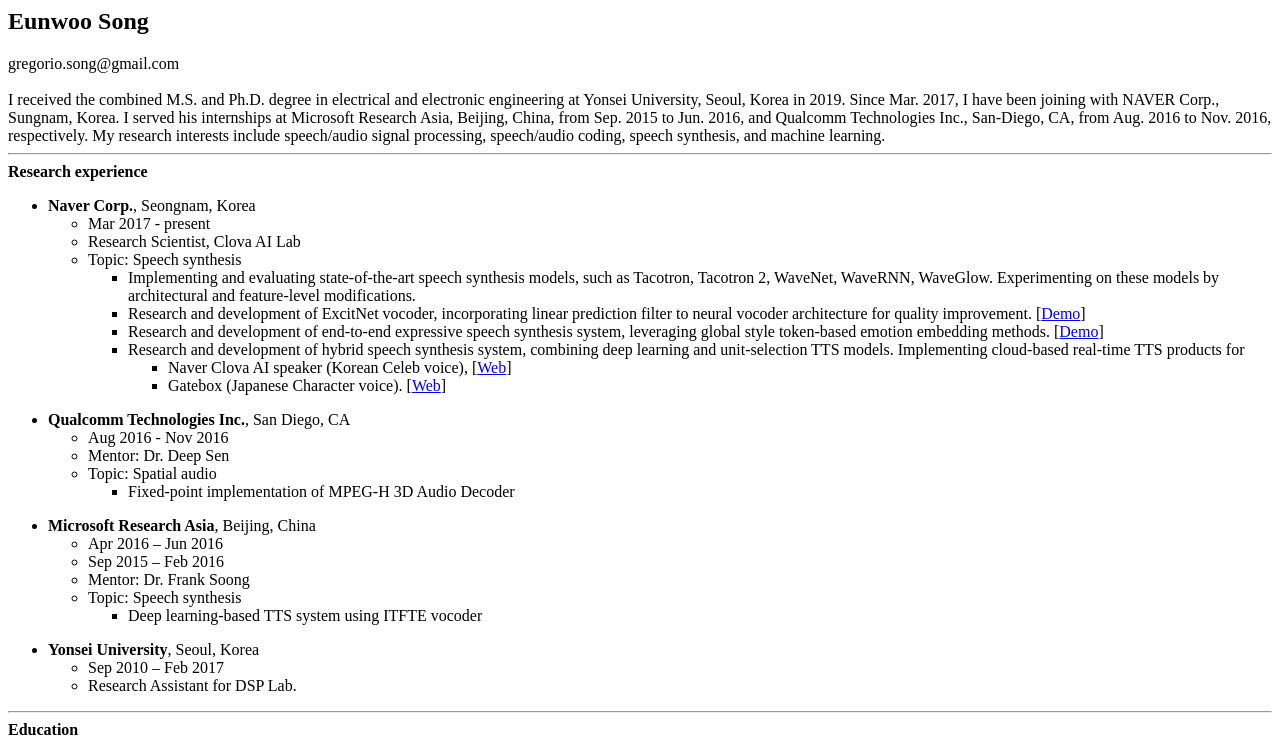
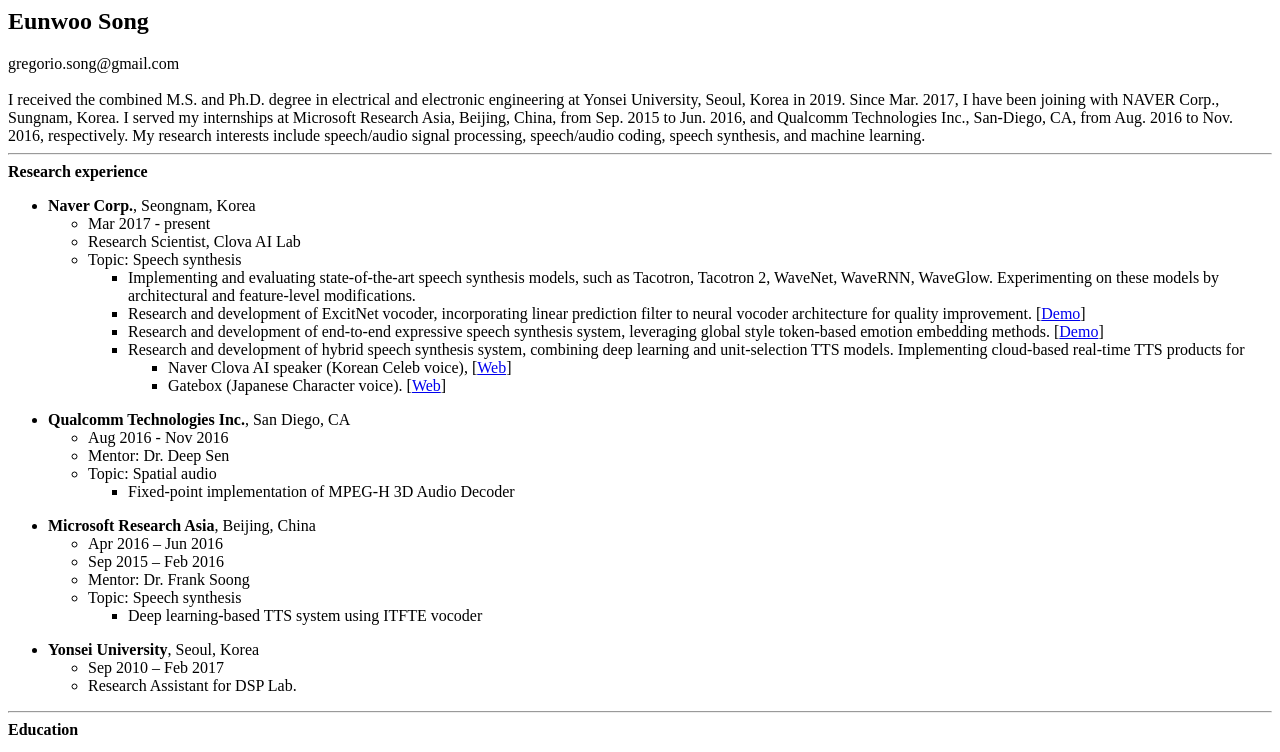
Before and after one commit to sewplay/cv, a plain HTML site: page index.html in a window 1280 px wide. Shown: the top 752 px of the page. Drawn offline with Linux system fonts and the light colour scheme.

Commit message:
Update index.html

```diff
--- a/index.html
+++ b/index.html
@@ -16,7 +16,7 @@
 <br><br>
 
 <div>
-I received the combined M.S. and Ph.D. degree in electrical and electronic engineering at Yonsei University, Seoul, Korea in 2019. Since Mar. 2017, I have been joining with NAVER Corp., Sungnam, Korea. I served his internships at Microsoft Research Asia, Beijing, China, from Sep. 2015 to Jun. 2016, and Qualcomm Technologies Inc., San-Diego, CA, from Aug. 2016 to Nov. 2016, respectively. My research interests include speech/audio signal processing, speech/audio coding, speech synthesis, and machine learning.
+I received the combined M.S. and Ph.D. degree in electrical and electronic engineering at Yonsei University, Seoul, Korea in 2019. Since Mar. 2017, I have been joining with NAVER Corp., Sungnam, Korea. I served my internships at Microsoft Research Asia, Beijing, China, from Sep. 2015 to Jun. 2016, and Qualcomm Technologies Inc., San-Diego, CA, from Aug. 2016 to Nov. 2016, respectively. My research interests include speech/audio signal processing, speech/audio coding, speech synthesis, and machine learning.
 </div>
 
 <hr>
@@ -102,12 +102,12 @@
   [<a href=https://arxiv.org/abs/1904.04472/>Paper</a>]
   [<a href=https://r9y9.github.io/demos/projects/interspeech2019/>Demo</a>]
   <br>Ryuichi Yamamoto, Eunwoo Song, Jae-Min Kim
-  <br>Proc. INTERSPEECH, 2019, in press.</li>
+  <br>Proc. INTERSPEECH, 2019, pp.699-703.</li>
   <li>ExcitNet vocoder: A neural excitation model for parametric speech synthesis systems
   [<a href=https://arxiv.org/abs/1811.04769/>Paper</a>]
   [<a href=https://sewplay.github.io/demos/excitnet/>Demo</a>]
   <br>Eunwoo Song, Kyungguen Byun, Hong-Goo Kang
-  <br>Proc. EUSIPCO, 2019, in press.</li>
+  <br>Proc. EUSIPCO, 2019, pp.1179-1183.</li>
   <li>Excitation-by-SampleRNN model for text-to-speech
   [<a href=papers/2019/itccscc.pdf>Paper</a>]
   <br>Kyungguen Byun, Eunwoo Song, Jinseob Kim, Jae-Min Kim, Hong-Goo Kang
```
